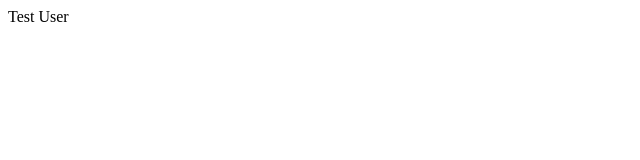
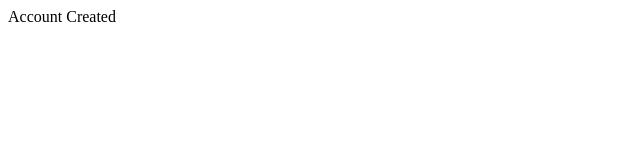
Before and after one commit to hanaseed191/hello-git-, a plain HTML site: page user.html in a window 1280 px wide. Shown: the full height of the page, 0-640 px from the left. Drawn offline with Linux system fonts and the light colour scheme.

Commit message:
change user

```diff
--- a/user.html
+++ b/user.html
@@ -1,11 +1,11 @@
 <!DOCTYPE html>
 <html lang="en">
-<head>
-    <meta charset="UTF-8">
-    <meta name="viewport" content="width=device-width, initial-scale=1.0">
+  <head>
+    <meta charset="UTF-8" />
+    <meta name="viewport" content="width=device-width, initial-scale=1.0" />
     <title>Document</title>
-</head>
-<body>
-    Test User
-</body>
+  </head>
+  <body>
+    Account Created
+  </body>
 </html>
```
